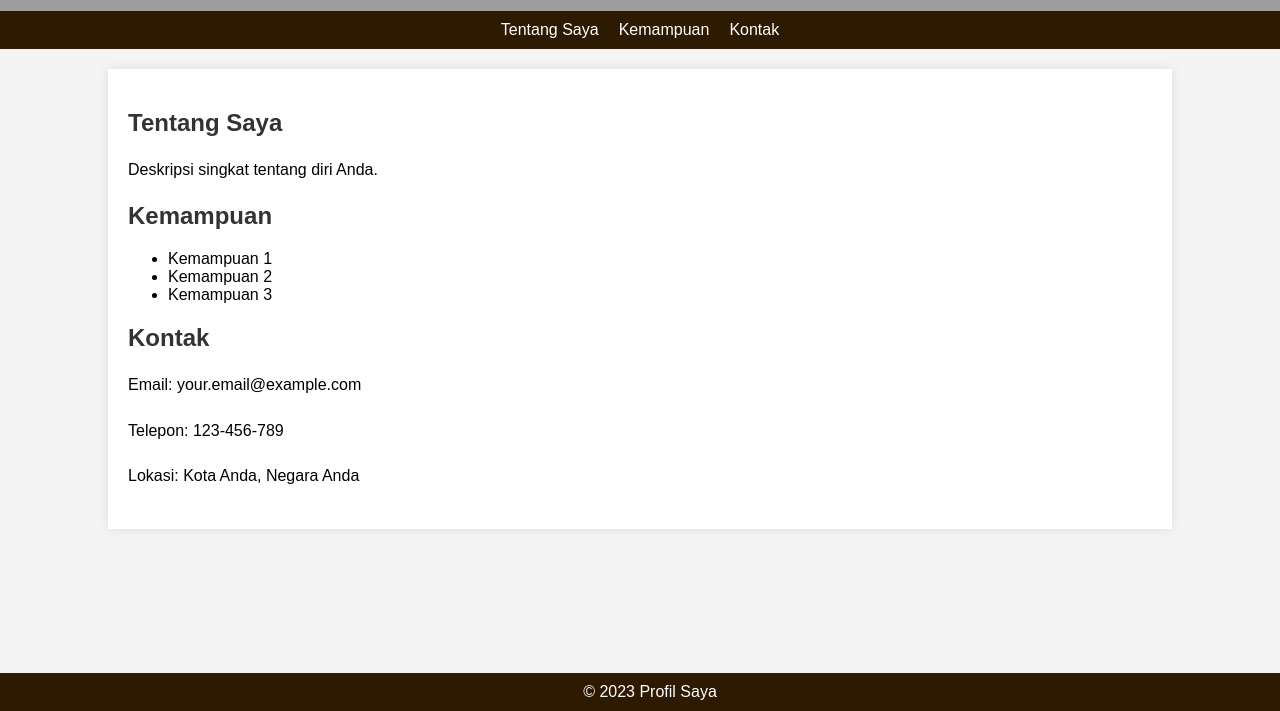
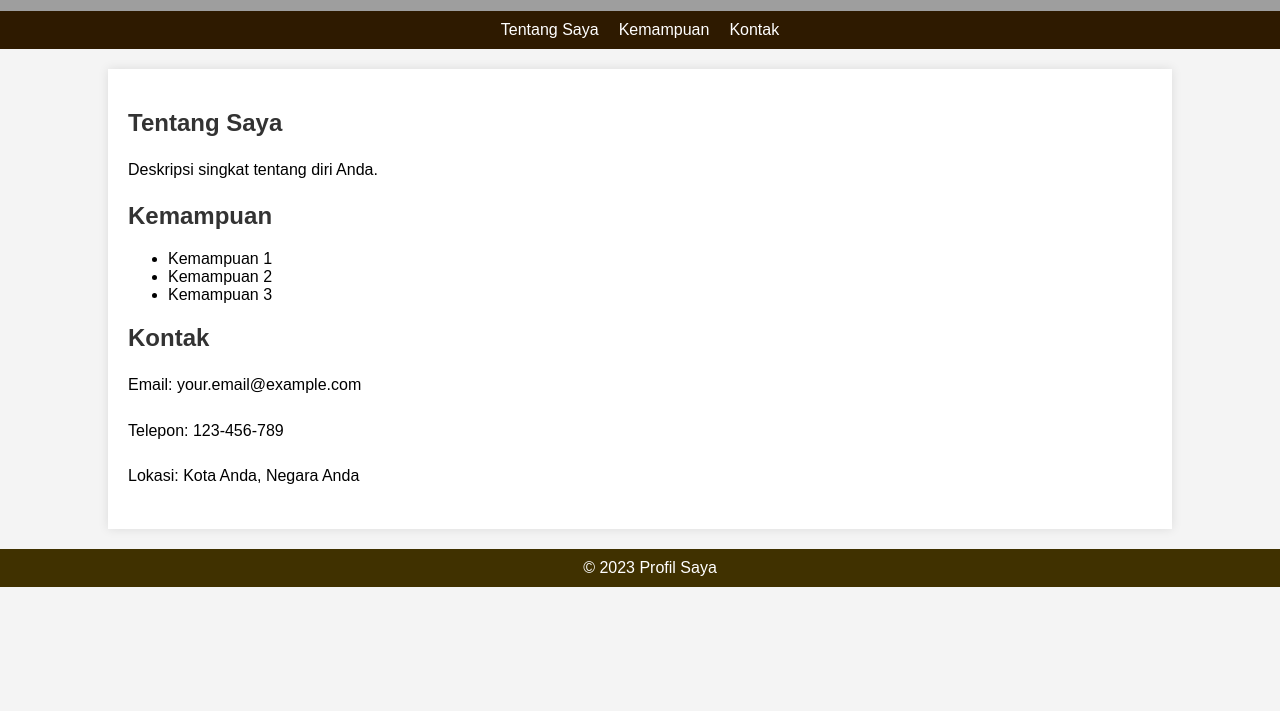
Before and after one commit to NurAisyahWulandari/laporan4, a plain HTML site: page index.html in a window 1280 px wide. Shown: the part 89-800 px from the top of the page. Drawn offline with Linux system fonts and the light colour scheme; grey boxes are pictures that could not be loaded.

Commit message:
Memperbaiki style css dari footer

```diff
--- a/style.css
+++ b/style.css
@@ -41,9 +41,9 @@ p {
 footer {
     text-align: center;
     padding: 10px;
-    background-color: rgb(46, 26, 0) ;
+    background-color: rgb(64, 49, 0);
     color: #fff;
-    position: absolute;
+    position: relative;;
     bottom: 0;
     width: 100%;
 }
```
